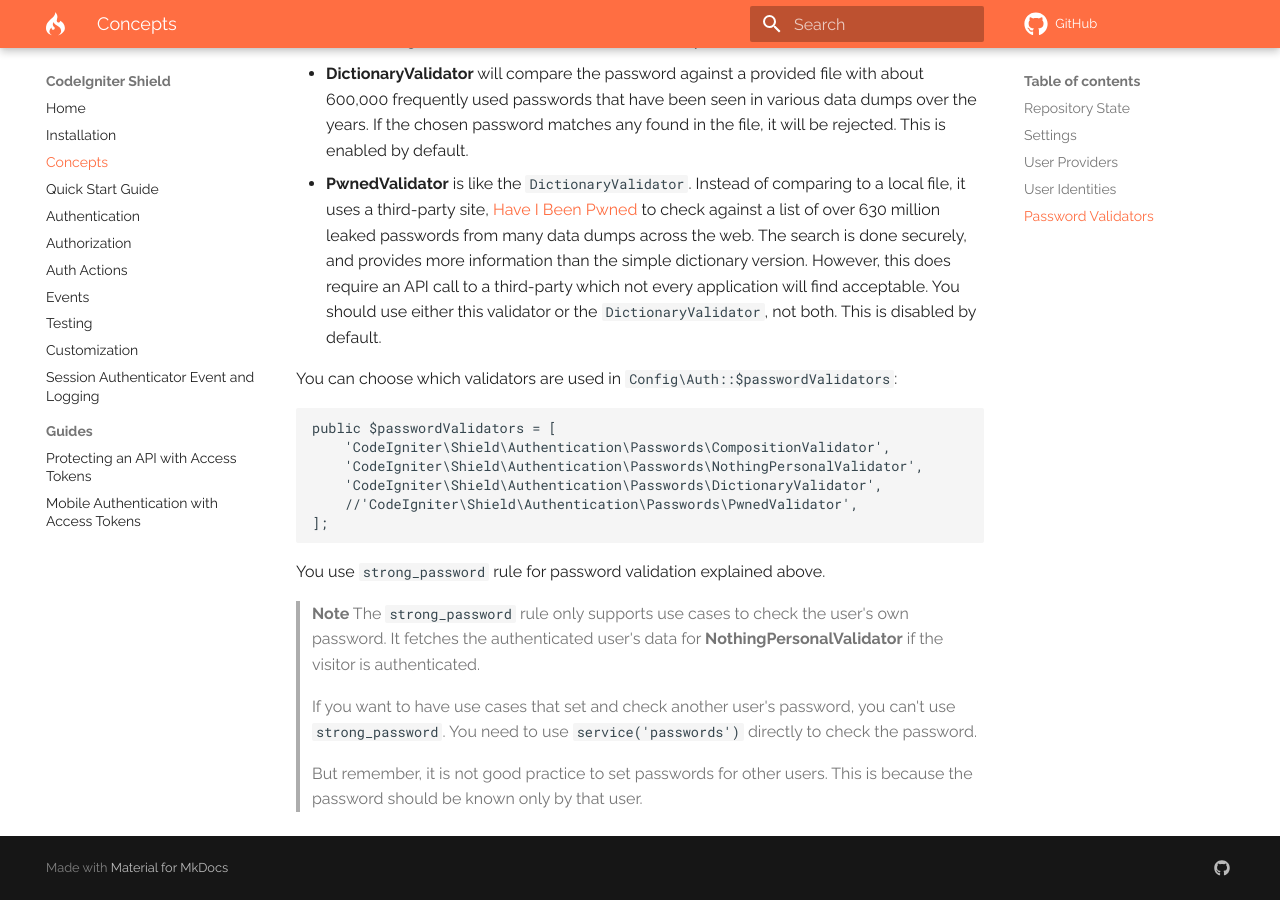
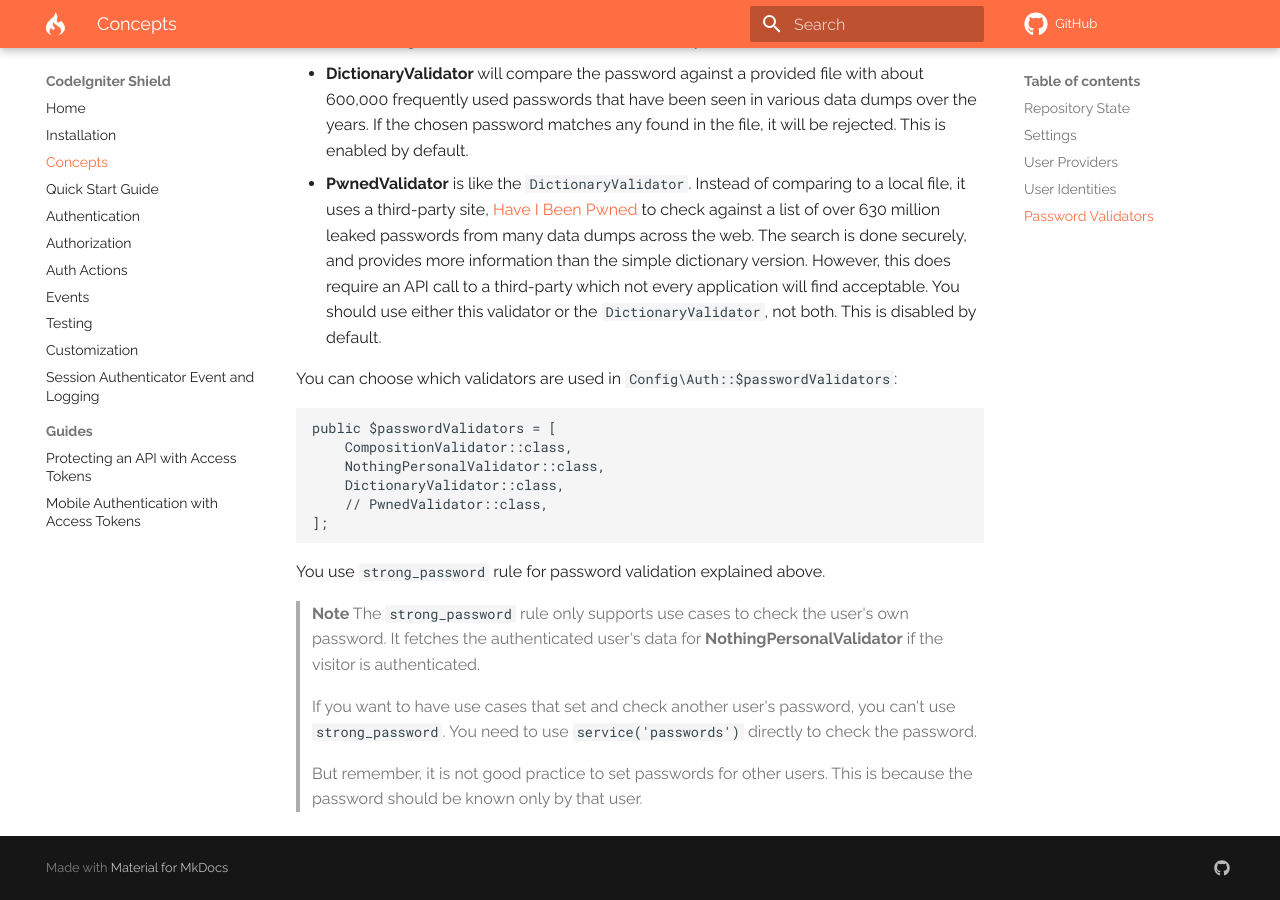
Before and after one commit to codeigniter4/shield, an MkDocs documentation site: the page built from docs/concepts.md, in a window 1280 px wide and 900 px high, scrolled down 1943 px. Built offline with MkDocs 1.6.1 and Material for MkDocs 9.7.7, drawn with Linux system fonts in a browser that asks for light colours; comment, search, counter and statistics services are not loaded; a style sheet for code colours, icons or effects is not loaded; some of the changed text lies outside the part shown.

Commit message:
docs: update docs

````diff
--- a/docs/concepts.md
+++ b/docs/concepts.md
@@ -29,7 +29,7 @@ is provided for you at `CodeIgniter\Shield\Models\UserModel`. You can change thi
 The only requirement is that your new class MUST extend the provided `UserModel`.
 
 ```php
-public $userProvider = 'CodeIgniter\Shield\Models\UserModel';
+public $userProvider = UserModel::class;
 ```
 
 ## User Identities
@@ -80,10 +80,10 @@ You can choose which validators are used in `Config\Auth::$passwordValidators`:
 
 ```php
 public $passwordValidators = [
-    'CodeIgniter\Shield\Authentication\Passwords\CompositionValidator',
-    'CodeIgniter\Shield\Authentication\Passwords\NothingPersonalValidator',
-    'CodeIgniter\Shield\Authentication\Passwords\DictionaryValidator',
-    //'CodeIgniter\Shield\Authentication\Passwords\PwnedValidator',
+    CompositionValidator::class,
+    NothingPersonalValidator::class,
+    DictionaryValidator::class,
+    // PwnedValidator::class,
 ];
 ```
 
````
Also changed, not shown: docs/quickstart.md (+2 -2 lines).
